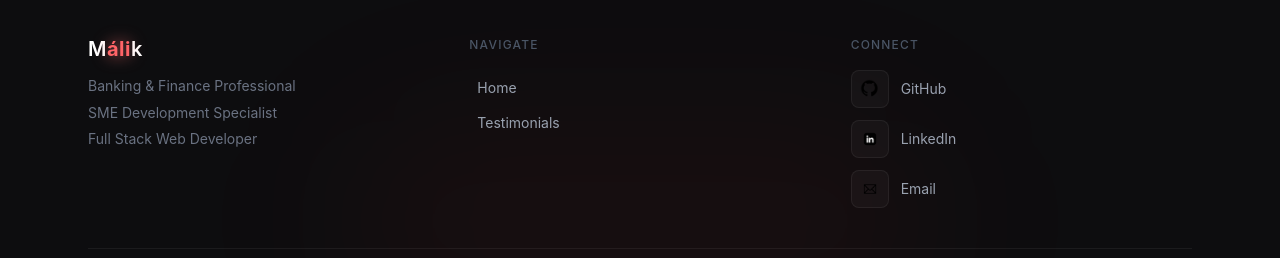
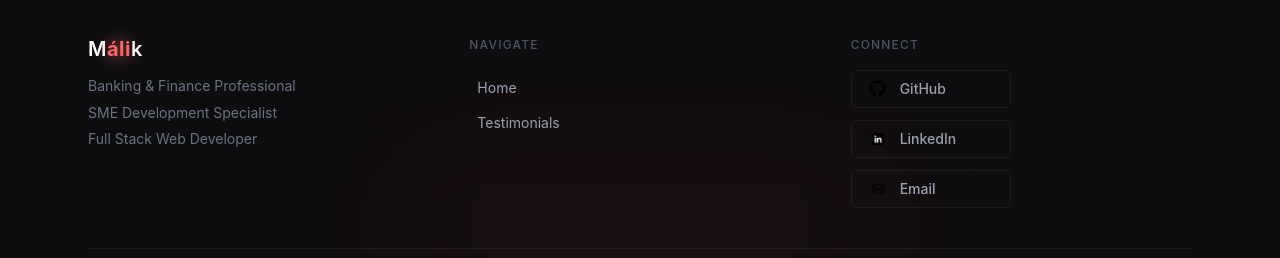
Before and after one commit to Al-A4AP/personal-website, a React (Vite) app: page / in a window 1280 px wide. Shown: the part 5499-5757 px from the top of the page. Built offline with nearby package versions, Linux system fonts and the light colour scheme; the HTML template or start-up script is replaced by a standard one.

Commit message:
penyesuaian penyeragaman

```diff
--- a/src/components/layout/Footer.tsx
+++ b/src/components/layout/Footer.tsx
@@ -31,8 +31,6 @@ const socialLinks: SocialLink[] = [
 ];
 
 export default function Footer() {
-  const [hovered, setHovered] = useState<string | null>(null);
-
   const scrollToTop = () => window.scrollTo({ top: 0, behavior: "smooth" });
 
   return (
@@ -107,19 +105,13 @@ export default function Footer() {
                   href={s.href}
                   target={s.href.startsWith("http") ? "_blank" : undefined}
                   rel="noopener noreferrer"
-                  onMouseEnter={() => setHovered(s.label)}
-                  onMouseLeave={() => setHovered(null)}
-                  className="flex items-center gap-3 text-sm text-gray-400 hover:text-indigo-300 transition-all duration-200 group w-fit"
+                  className="flex items-center gap-3 text-sm font-medium rounded-md border border-white/[0.06] text-gray-400 px-4 py-2 hover:bg-indigo-300 hover:text-gray-900 transition duration-300 w-40 group"
                 >
-                  <span
-                    className={`p-2 rounded-lg border transition-all duration-200 ${
-                      hovered === s.label
-                        ? "bg-red-400/10 border-red-400/30 text-red-300"
-                        : "bg-white/[0.03] border-white/[0.06] text-gray-500"
-                    }`}
-                  >
-                    <img src={s.img} alt={s.label} className="w-5 h-5" />
-                  </span>
+                  <img
+                    src={s.img}
+                    alt={s.label}
+                    className="w-5 h-5 transition-all duration-300 group-hover:brightness-0"
+                  />
                   {s.label}
                 </a>
               ))}
```
